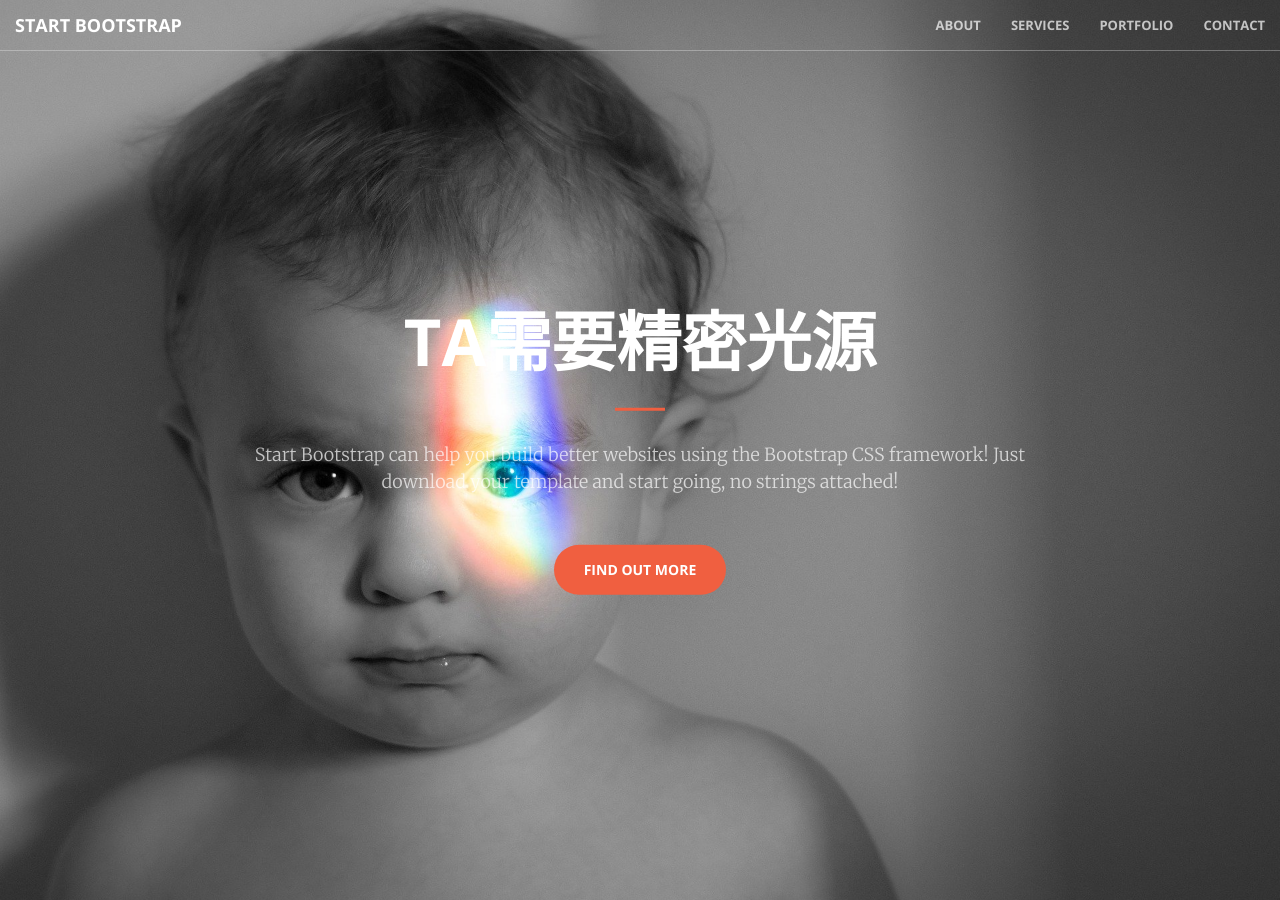
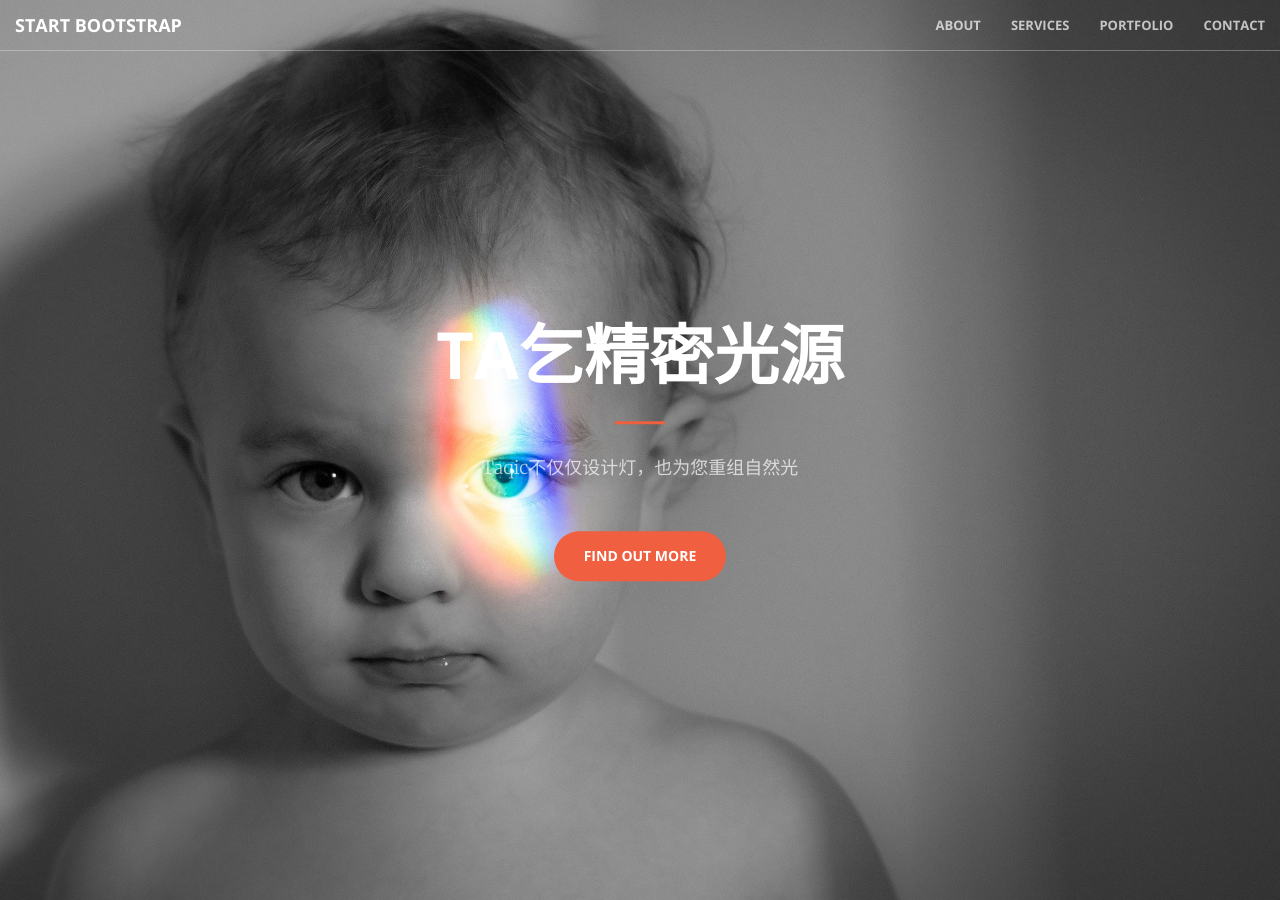
Before and after one commit to taqic/taqic.github.io, a Jekyll site: the page built from index.html, in a window 1280 px wide and 900 px high. Built offline with Jekyll 4.4.1, drawn with Linux system fonts in a browser that asks for light colours.

Commit message:
Update header.html

```diff
--- a/_includes/header.html
+++ b/_includes/header.html
@@ -1,9 +1,9 @@
 <header>
     <div class="header-content">
         <div class="header-content-inner">
-            <h1>Ta需要精密光源</h1>
+            <h1>Ta乞精密光源</h1>
             <hr>
-            <p>Start Bootstrap can help you build better websites using the Bootstrap CSS framework! Just download your template and start going, no strings attached!</p>
+            <p>Taqic不仅仅设计灯，也为您重组自然光</p>
             <a href="#about" class="btn btn-primary btn-xl page-scroll">Find Out More</a>
         </div>
     </div>
```
